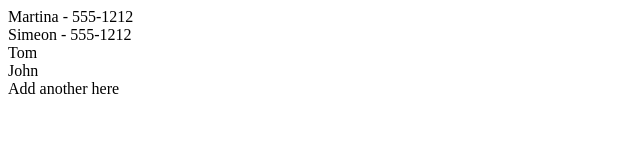
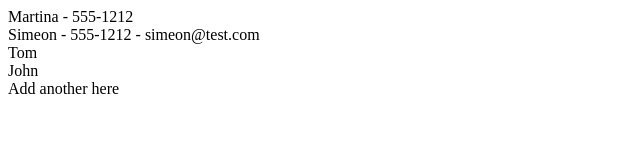
Before and after one commit to sclout/test-employee-directory, a plain HTML site: page index.html in a window 1280 px wide. Shown: the whole page, without its empty margins (0-640 px from the left). Drawn offline with Linux system fonts and the light colour scheme.

Commit message:
Add email addresses

```diff
--- a/index.html
+++ b/index.html
@@ -5,7 +5,7 @@
 	<body>
 		<p>
 			Martina - 555-1212<br>
-			Simeon - 555-1212<br>
+			Simeon - 555-1212 - simeon@test.com<br>
 			Tom<br>
 			John<br>
 			Add another here<br>
```
